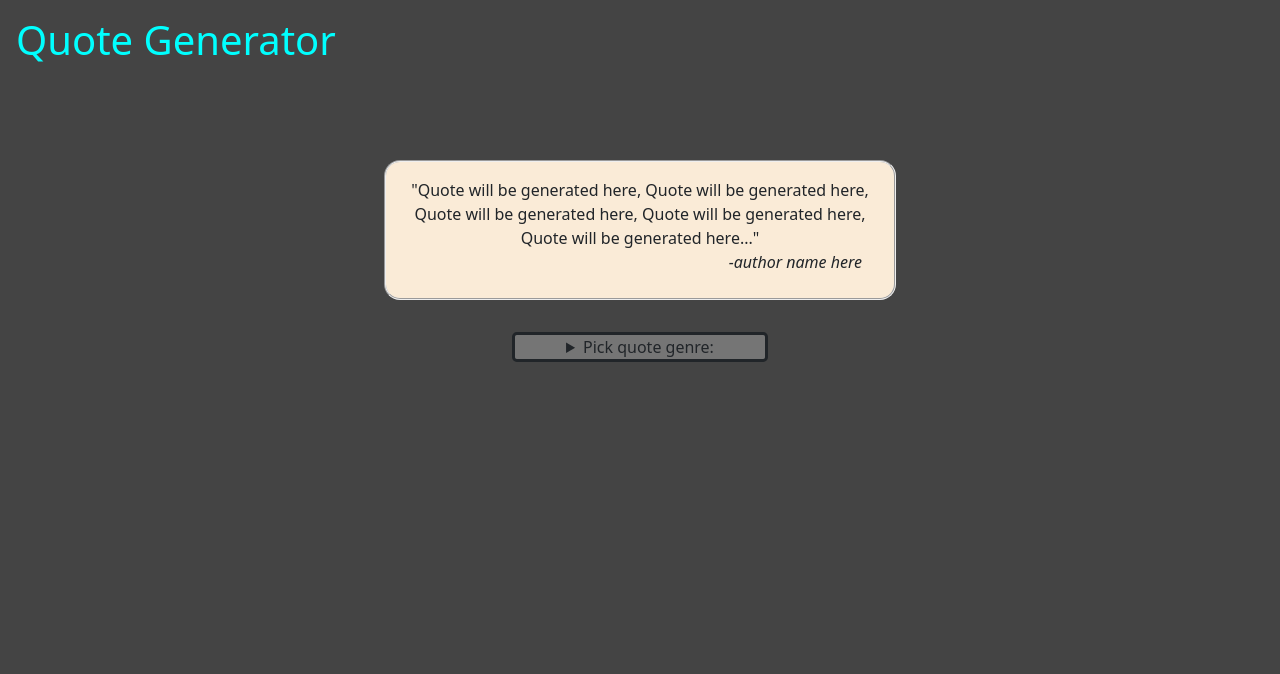
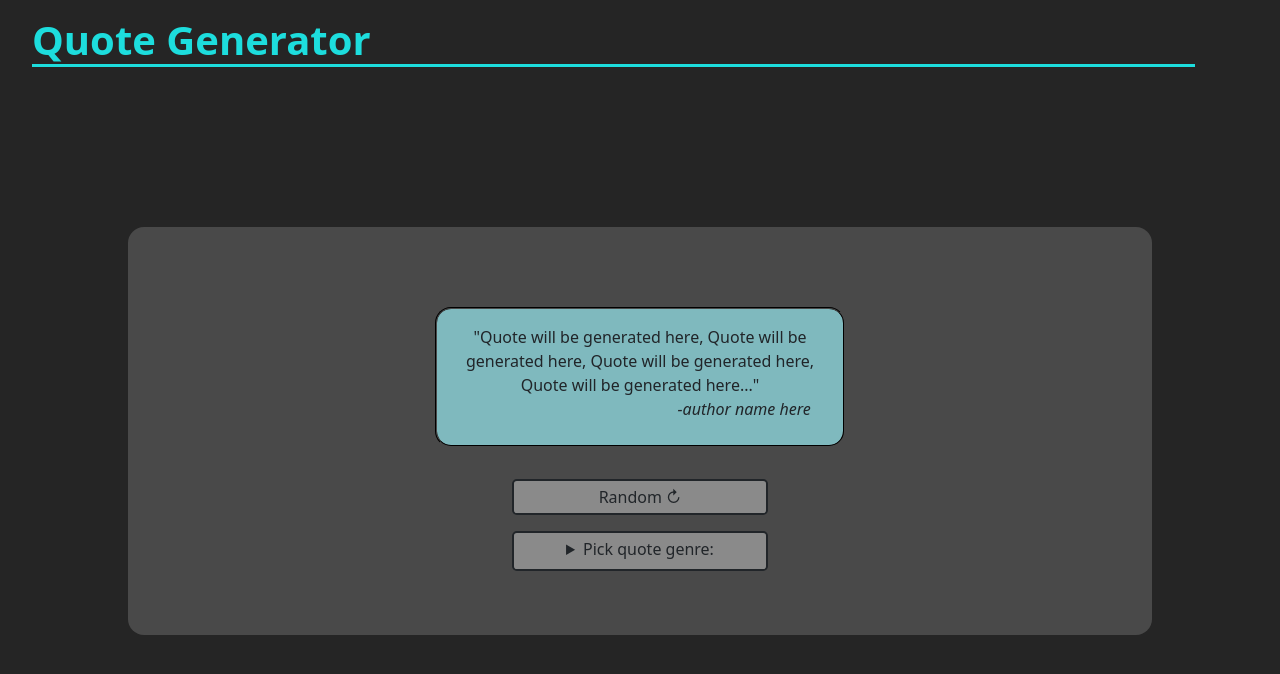
Before and after one commit to cpsoucy/quote_generator, a plain HTML site: page index.html in a window 1280 px wide. Drawn offline with nearby package versions, Linux system fonts and the light colour scheme.

Commit message:
added more content to quote generator

```diff
--- a/CSS/styles.css
+++ b/CSS/styles.css
@@ -5,12 +5,27 @@ header {
 }
 
 body {
-    background-color:rgb(68, 68, 68);
-
+    background-color:rgb(37, 37, 37);
 }
 
 h1 {
-    color:aqua
+    width: 92%;
+    color:rgb(29, 221, 221);
+    font-weight: 600;
+    border-style: solid;
+    border-top: 0.25rem;
+    border-left: 0;
+    border-right: 0;
+    margin-left: 1rem;
+}
+
+.article {
+    background-color: rgb(73, 73, 73);
+    width: 80%;
+    margin: auto;
+    margin-top: 10rem;
+    padding-bottom: 4rem;
+    border-radius: 1rem;
 }
 
 .main {
@@ -33,7 +48,8 @@ blockquote {
     width: 40%;
     border-width: 2px;
     border-radius: 1rem;
-    background-color: antiquewhite;
+    border-color: rgb(73, 73, 73);
+    background-color: rgb(127, 185, 190);
     margin-bottom: 2rem;
     padding-top: 1rem;
     padding-bottom: 3rem;
@@ -42,26 +58,38 @@ blockquote {
 }
 
 cite {
-    background-color: antiquewhite;
+    background-color: rgb(127, 185, 190);
     margin-bottom: 0.5rem;
     padding-right: 1rem;
-    /* position: relative; */
     padding-bottom: 1rem;
     float: right;
 
 }
 
 details {
-    background-color:rgb(117, 117, 117);
-    max-width: 20%;
+    background-color:rgb(138, 138, 138);
+    max-width: 25%;
     border-style: solid;
-    border-width: 3px;
+    border-width: 2px;
     margin: auto;
     border-radius: 0.3rem;
+    padding-bottom: 0.5rem;
+    padding-top: 0.25rem;
 }
 
-summary {
+/* summary { */
+/* } */
 
+.random {
+    margin: auto;
+    background-color:rgb(138, 138, 138);
+    width: 25%;
+    margin-bottom: 1rem;
+    border-style: solid;
+    border-width: 2px;
+    border-radius: 0.3rem;
+    padding-top: 0.25rem;
+    padding-bottom: 0.25rem;
 }
 
 button {
--- a/index.html
+++ b/index.html
@@ -3,27 +3,33 @@
   <head>
     <meta charset="utf-8">
     <meta name="viewport" content="width=device-width, initial-scale=1">
-    <title>Bootstrap demo</title>
+    <title>Quote Generator</title>
     <link href="https://cdn.jsdelivr.net/npm/bootstrap@5.3.0-alpha1/dist/css/bootstrap.min.css" rel="stylesheet" integrity="sha384-GLhlTQ8iRABdZLl6O3oVMWSktQOp6b7In1Zl3/Jr59b6EGGoI1aFkw7cmDA6j6gD" crossorigin="anonymous">
     <link href="css\styles.css" rel="stylesheet">
 </head>
 
 <body>
+  <main>
 
   <header>
       <h1>Quote Generator</h1>
   </header>
 
+
+  <div class="article">
     <div class="main">
-    <!-- <mark>I'm highlighted</mark> -->
-
+      <section> <!-- why isn't section working? -->
         <div class="main_box">
           <blockquote>
-      <p>"Quote will be generated here, Quote will be generated here, Quote will be generated here, Quote will be generated here, Quote will be generated here..."</p>
+            <p>"Quote will be generated here, Quote will be generated here, Quote will be generated here, Quote will be generated here..."</p>
             <p><cite>-author name here</cite></p>
           </blockquote>
         </div>
+      </section>
 
+    <div class="random">
+      <p>Random &#8635</p>
+    </div>
 
       <details>
         <summary>Pick quote genre:</summary>
@@ -33,8 +39,10 @@
         <p>long</p>
       </details>
     </div>
+  </div>
 
   <script src="js\page.js"></script>
   <script src="https://cdn.jsdelivr.net/npm/bootstrap@5.3.0-alpha1/dist/js/bootstrap.bundle.min.js" integrity="sha384-w76AqPfDkMBDXo30jS1Sgez6pr3x5MlQ1ZAGC+nuZB+EYdgRZgiwxhTBTkF7CXvN" crossorigin="anonymous"></script>
+  </main>
   <body>
 </html>
```
Lines whose indentation alone changed are shown as unchanged.
